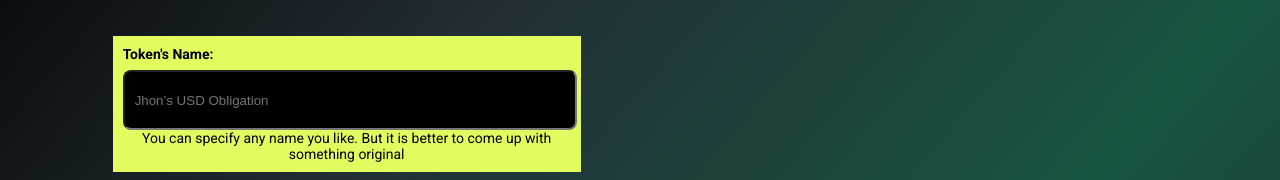
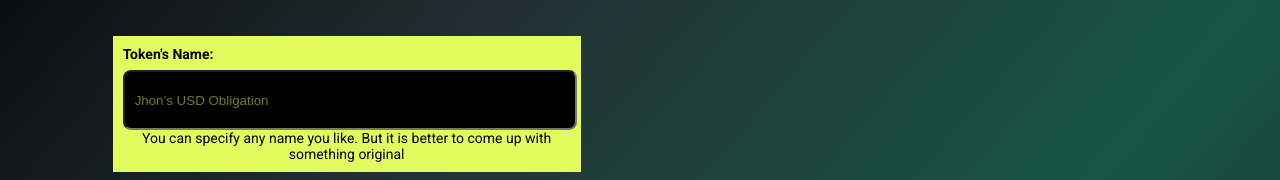
Before and after one commit to diekuche/gutenberg, a React (Create React App) app: page / in a window 1280 px wide. Shown: the part 124-304 px from the top of the page. Built offline with nearby package versions, Linux system fonts and the light colour scheme.

Commit message:
add placeholder color

```diff
--- a/src/components/Input/index.module.css
+++ b/src/components/Input/index.module.css
@@ -23,6 +23,12 @@ h2 {
     border-radius: 8px;
 }
 
+input::placeholder {
+    font-weight: 300;
+    opacity: 0.5;
+    color: #D3FF54;
+}
+
 .label {
     position: relative;
     display: flex;
```
